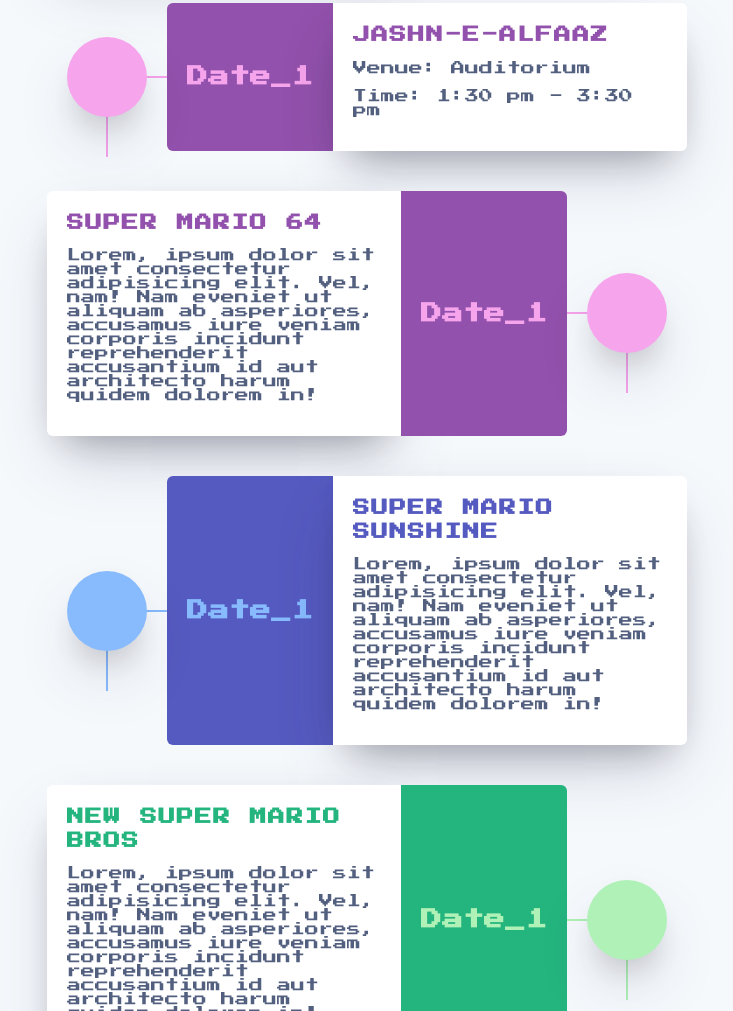
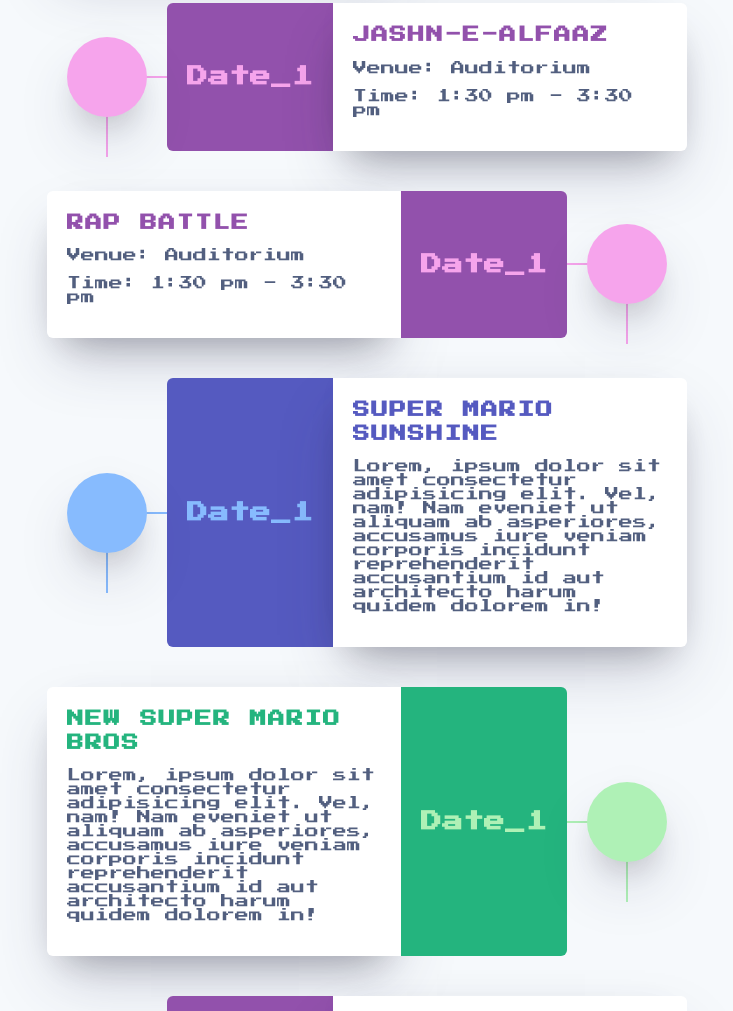
Before and after one commit to komalpandeyy/Taarangana-Event-Page, a plain HTML site: page index.html in a window 1280 px wide. Shown: the part 1572-2583 px from the top of the page, without its empty margins (273-1006 px from the left). Drawn offline with nearby package versions, Linux system fonts and the light colour scheme.

Commit message:
Update index.html

```diff
--- a/index.html
+++ b/index.html
@@ -197,10 +197,11 @@
 		</div>
 		<div class="timeline__event__content ">
 			<div class="timeline__event__title">
-				Super Mario 64
+				RAP BATTLE
 			</div>
 			<div class="timeline__event__description">
-				<p>Lorem, ipsum dolor sit amet consectetur adipisicing elit. Vel, nam! Nam eveniet ut aliquam ab asperiores, accusamus iure veniam corporis incidunt reprehenderit accusantium id aut architecto harum quidem dolorem in!</p>
+				<p>Venue: Auditorium</p>
+				<p>Time: 1:30 pm - 3:30 pm</p>
 			</div>
 		</div>
 	</div>
```
